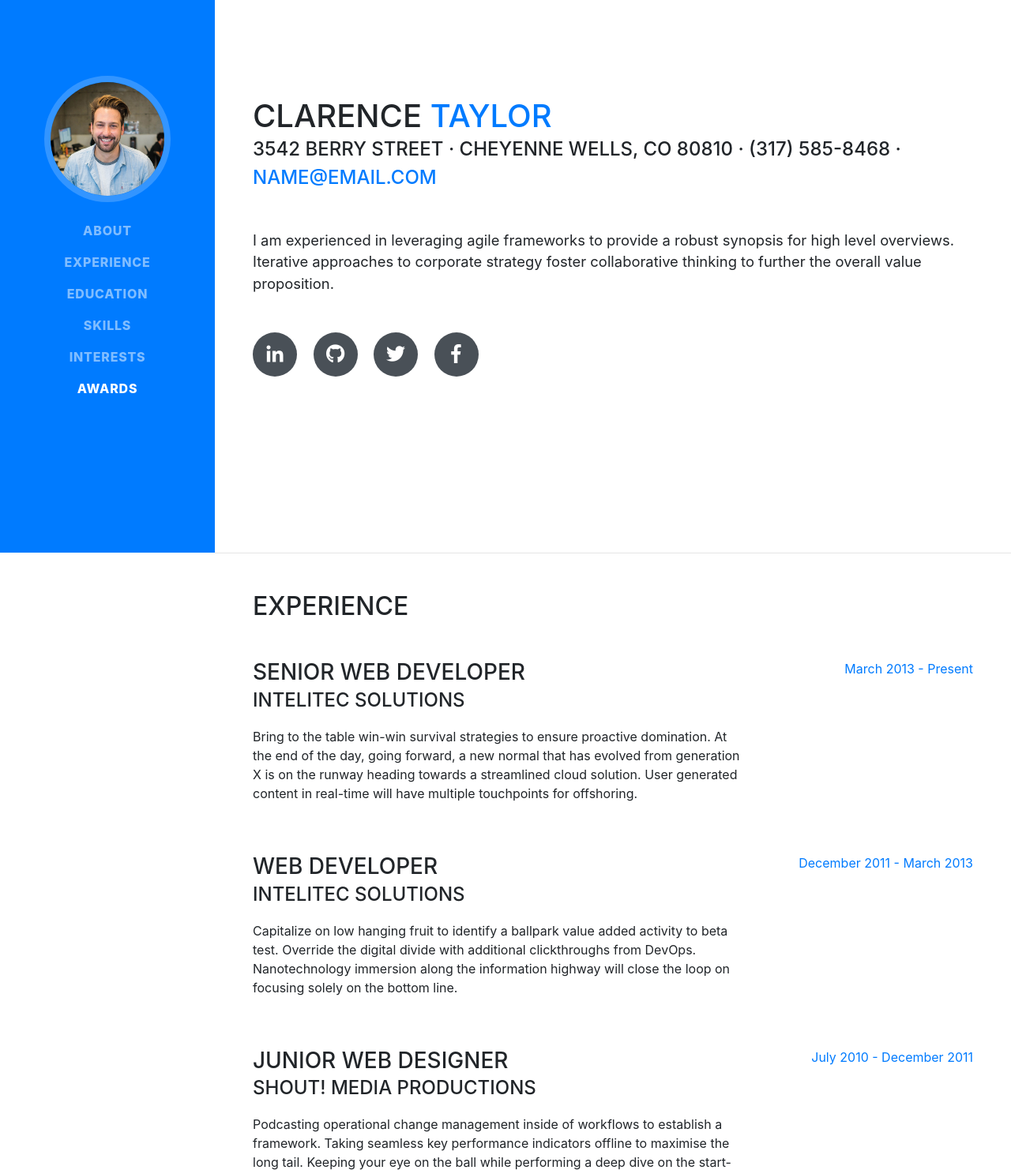
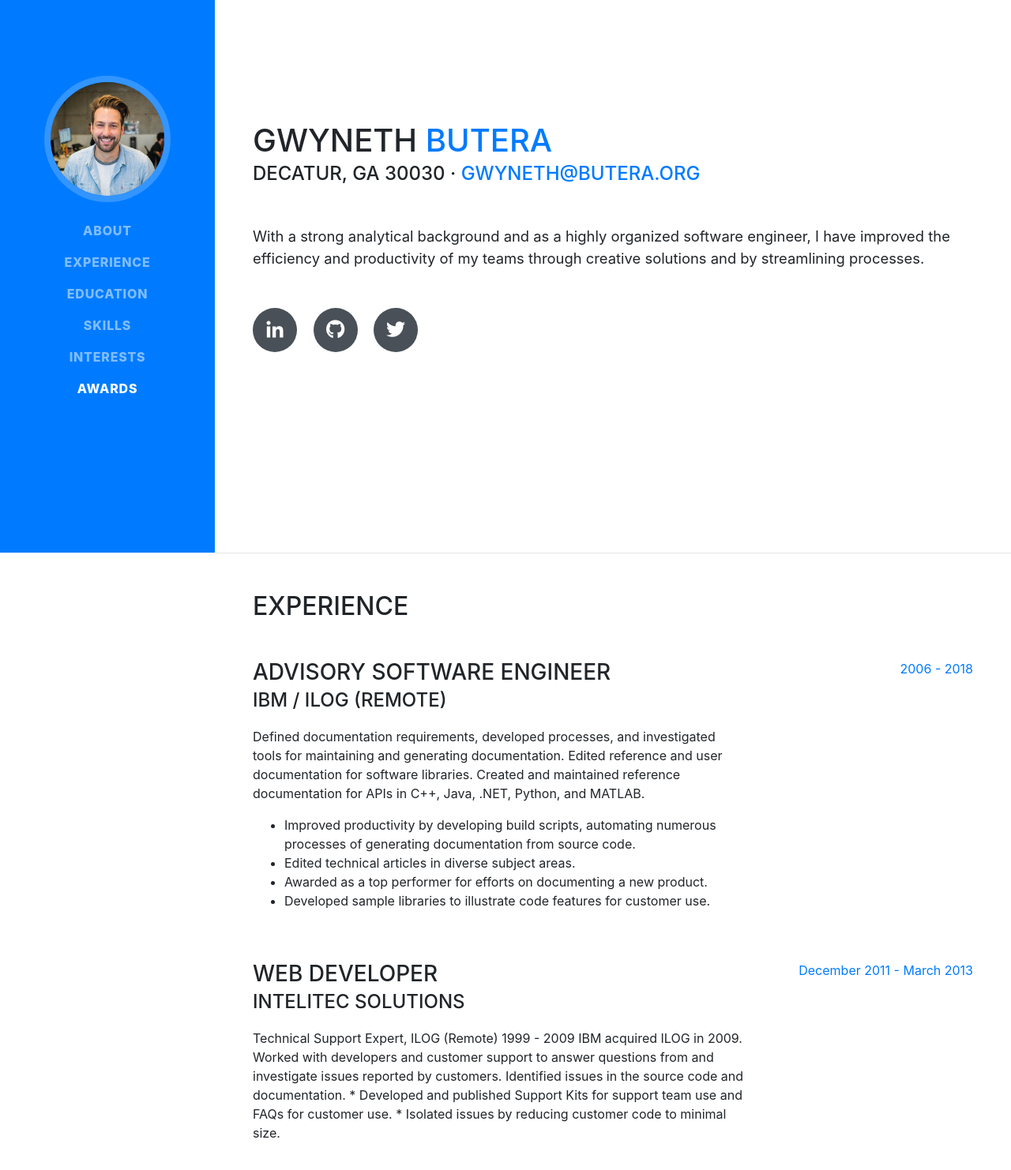
Before and after one commit to gbkgwyneth/gbkgwyneth.github.io, a website with bundled scripts: page index.html in a window 1280 px wide. Shown: the part 100-1582 px from the top of the page at 79% size. Built offline with nearby package versions, Linux system fonts and the light colour scheme; a web font is replaced by a local one.

Commit message:
Add personal info

```diff
--- a/index.html
+++ b/index.html
@@ -63,25 +63,22 @@
 
       <section class="resume-section p-3 p-lg-5 d-flex d-column" id="about">
         <div class="my-auto">
-          <h1 class="mb-0">Clarence
-            <span class="text-primary">Taylor</span>
+          <h1 class="mb-0">Gwyneth
+            <span class="text-primary">Butera</span>
           </h1>
-          <div class="subheading mb-5">3542 Berry Street · Cheyenne Wells, CO 80810 · (317) 585-8468 ·
-            <a href="mailto:name@email.com">name@email.com</a>
+          <div class="subheading mb-5">Decatur, GA 30030 ·
+            <a href="mailto:gwyneth@butera.org">gwyneth@butera.org</a>
           </div>
-          <p class="lead mb-5">I am experienced in leveraging agile frameworks to provide a robust synopsis for high level overviews. Iterative approaches to corporate strategy foster collaborative thinking to further the overall value proposition.</p>
+          <p class="lead mb-5">With a strong analytical background and as a highly organized software engineer, I have improved the efficiency and productivity of my teams through creative solutions and by streamlining processes.</p>
           <div class="social-icons">
-            <a href="#">
+            <a href="https://www.linkedin.com/in/gwynethbutera/">
               <i class="fab fa-linkedin-in"></i>
             </a>
-            <a href="#">
+            <a href="https://github.com/gbkgwyneth">
               <i class="fab fa-github"></i>
             </a>
-            <a href="#">
+            <a href="https://twitter.com/gbkgwyneth">
               <i class="fab fa-twitter"></i>
-            </a>
-            <a href="#">
-              <i class="fab fa-facebook-f"></i>
             </a>
           </div>
         </div>
@@ -95,12 +92,18 @@
 
           <div class="resume-item d-flex flex-column flex-md-row mb-5">
             <div class="resume-content mr-auto">
-              <h3 class="mb-0">Senior Web Developer</h3>
-              <div class="subheading mb-3">Intelitec Solutions</div>
-              <p>Bring to the table win-win survival strategies to ensure proactive domination. At the end of the day, going forward, a new normal that has evolved from generation X is on the runway heading towards a streamlined cloud solution. User generated content in real-time will have multiple touchpoints for offshoring.</p>
+              <h3 class="mb-0">Advisory Software Engineer</h3>
+              <div class="subheading mb-3">IBM / ILOG (Remote)</div>
+              <p>	Defined documentation requirements, developed processes, and investigated tools for maintaining and generating documentation. Edited reference and user documentation for software libraries. Created and maintained reference documentation for APIs in C++, Java, .NET, Python, and MATLAB.</p>
+                <ul>
+                  <li>Improved productivity by developing build scripts, automating numerous processes of generating documentation from source code.</li>
+                  <li>Edited technical articles in diverse subject areas.</li>
+                  <li>Awarded as a top performer for efforts on documenting a new product.</li>
+                  <li> Developed sample libraries to illustrate code features for customer use.</li>
+                </ul>
             </div>
             <div class="resume-date text-md-right">
-              <span class="text-primary">March 2013 - Present</span>
+              <span class="text-primary">2006 - 2018</span>
             </div>
           </div>
 
@@ -108,7 +111,12 @@
             <div class="resume-content mr-auto">
               <h3 class="mb-0">Web Developer</h3>
               <div class="subheading mb-3">Intelitec Solutions</div>
-              <p>Capitalize on low hanging fruit to identify a ballpark value added activity to beta test. Override the digital divide with additional clickthroughs from DevOps. Nanotechnology immersion along the information highway will close the loop on focusing solely on the bottom line.</p>
+              <p>Technical Support Expert, ILOG (Remote)	1999 - 2009
+              IBM acquired ILOG in 2009.
+              Worked with developers and customer support to answer questions from and investigate issues reported by customers. Identified issues in the source code and documentation.
+              * Developed and published Support Kits for support team use and FAQs for customer use.
+              * Isolated issues by reducing customer code to minimal size.
+</p>
             </div>
             <div class="resume-date text-md-right">
               <span class="text-primary">December 2011 - March 2013</span>
```
